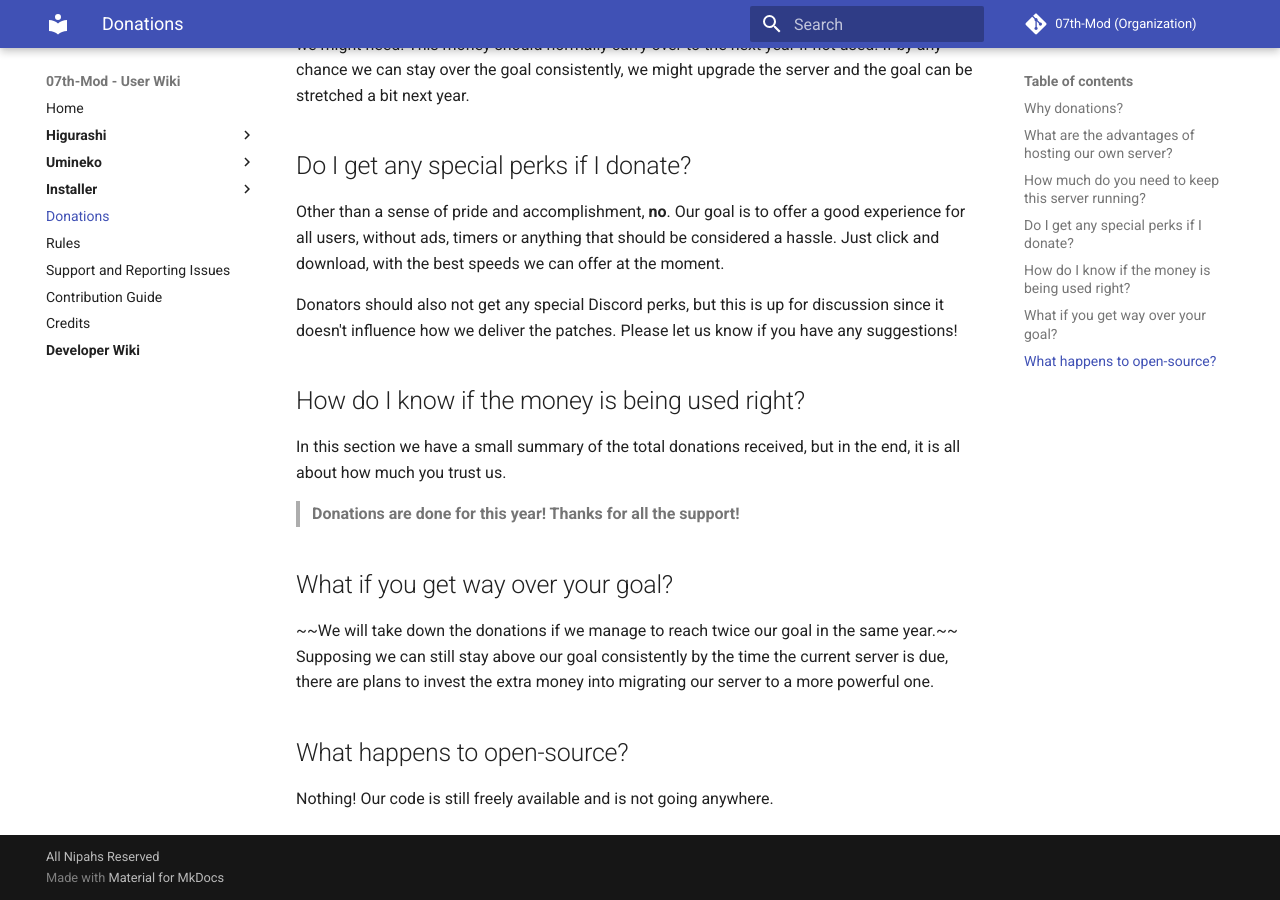
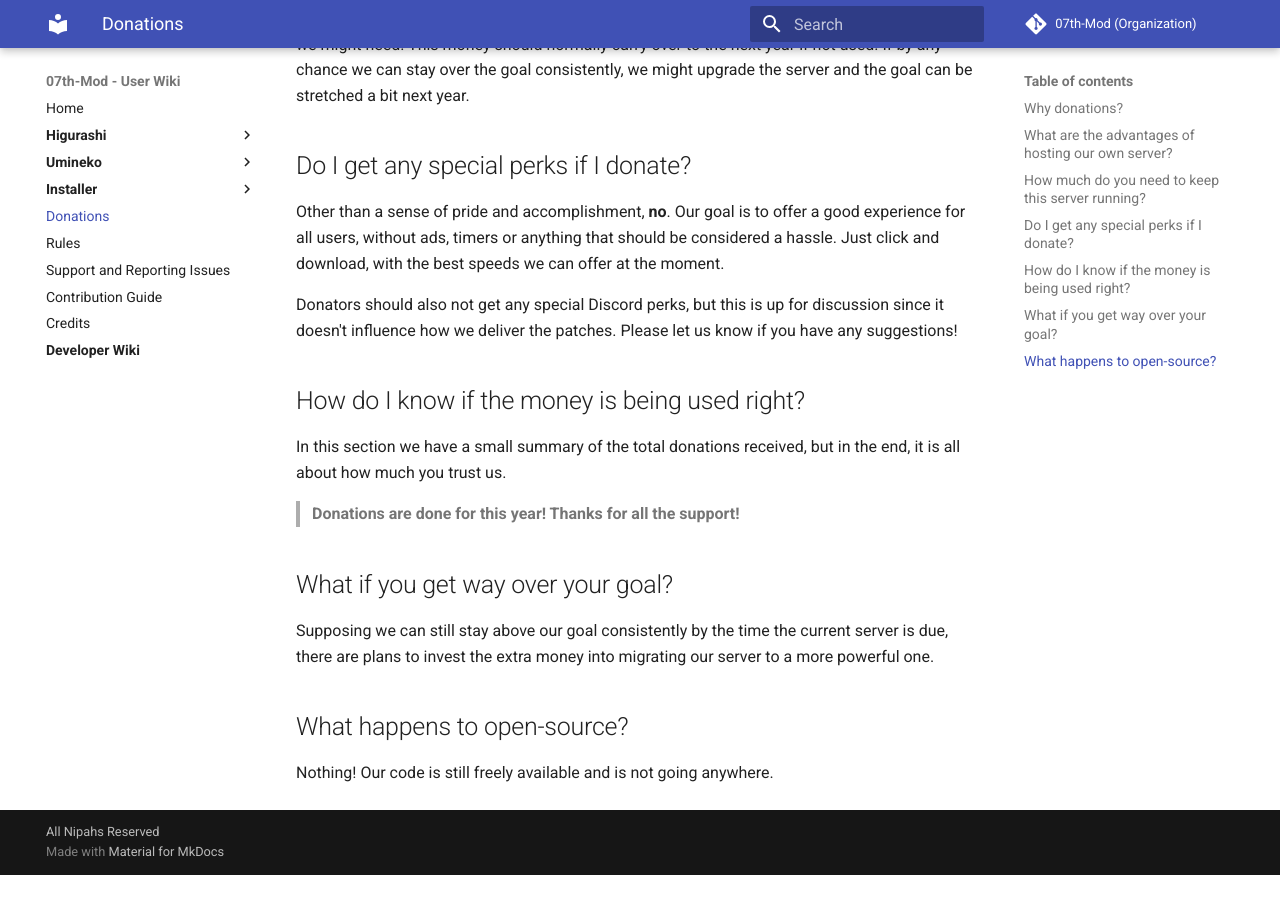
Before and after one commit to 07th-mod/wiki, an MkDocs documentation site: the page built from docs/Donations.md, in a window 1280 px wide and 900 px high, scrolled down 1728 px. Built offline with MkDocs 1.6.1 and Material for MkDocs 9.7.7, drawn with Linux system fonts in a browser that asks for light colours; after the commit the page ends 2603 px from its top, so only the background shows below that.

Commit message:
Update Donations.md

```diff
--- a/docs/Donations.md
+++ b/docs/Donations.md
@@ -55,7 +55,6 @@
 
 ## What if you get way over your goal?
 
-~~We will take down the donations if we manage to reach twice our goal in the same year.~~
 Supposing we can still stay above our goal consistently by the time the current server is due, there are plans to invest the extra money into migrating our server to a more powerful one.
 
 ## What happens to open-source?
```
